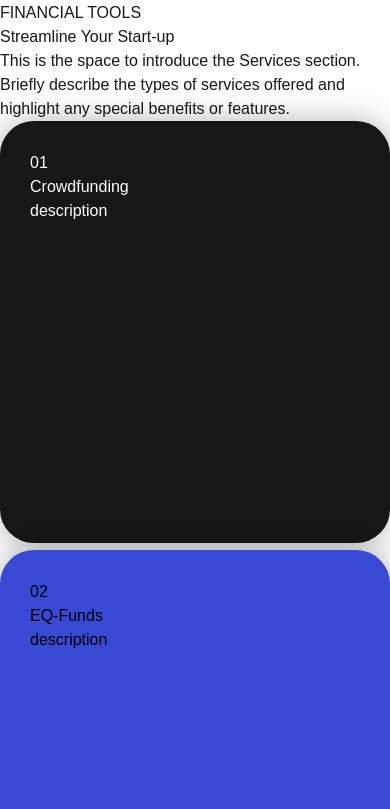
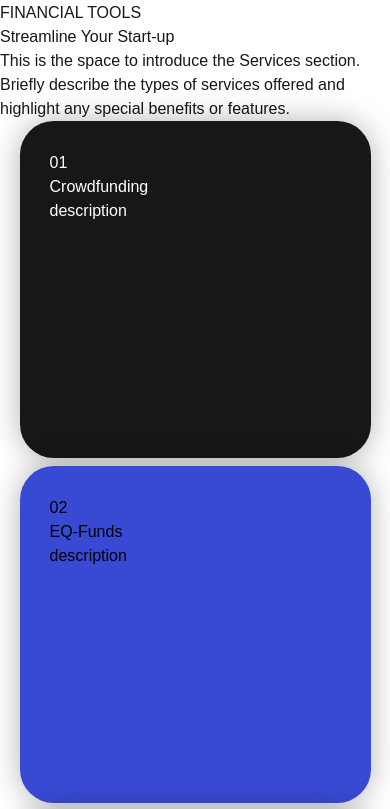
Before and after one commit to om0852/eqvisor, a Next.js app: page / in a window 390 px wide. Shown: the part 760-1569 px from the top of the page. Built offline with nearby package versions, Linux system fonts and the light colour scheme.

Commit message:
finanical responsive done

```diff
--- a/src/app/globals.css
+++ b/src/app/globals.css
@@ -53,11 +53,6 @@ background-color: #0a0a0a;
   margin: 0 auto;
 }
 
-@media screen and (max-width:768px) {
-  .container{
-    width: 100%;
-  }
-}
 #cards{
   list-style: none;
   padding-left: 0;
@@ -85,26 +80,15 @@ background-color: #0a0a0a;
 
 .card{
   position: sticky;
-  top: 20vh;
+  top: 40vh;
   color: black;
   padding-top: calc(var(--index)*var(--cardTopPadding));
 }
 .message{
   padding-top: calc(var(--index));
-position: -webkit-sticky;
+/* position: -webkit-sticky;, */
 }
-#card1 .card-body{
-  background-color: red;
-}
-#card2 .card-body{
-  background-color: rgb(68, 255, 0);
-}
-#card3 .card-body{
-  background-color: rgb(68, 0, 255);
-}
-#card4 .card-body{
-  background-color: rgb(255, 0, 204);
-}
+
 
 
 .card-body{
@@ -112,6 +96,23 @@ position: -webkit-sticky;
   border-radius: 4vh;
   box-shadow: 0 0 30px 0 rgba(0,0,0,0.3);
   height: var(--cardHeight);
+}
+
+@media screen and (max-width:768px) {
+  .container{
+    width: 90%;
+    position: relative;
+    top: 0vh;
+  }
+  #cards{
+    display: flex;
+    flex-direction: column;
+
+  }
+  .card-body{
+    height: 40vh;
+    margin-top: 0vh;
+  }
 }
 .footer-card-body{
   border-radius: none;
--- a/src/components/AboutUs.jsx
+++ b/src/components/AboutUs.jsx
@@ -2,7 +2,7 @@ import React from "react";
 
 const AboutUs = () => {
   return (
-    <div className="w-full h-[auto]">
+    <div className="w-full h-[auto] overflow-hidden">
       <div className="py-[20vh] px-[20vh]">
         <h1 className="text-2xl font-semibold">About Us</h1>
         <p className="text-5xl w-[80%]">
--- a/src/components/AlwaysConnected.jsx
+++ b/src/components/AlwaysConnected.jsx
@@ -20,7 +20,7 @@ const AlwaysConnected = () => {
   ];
 
   return (
-    <div className="w-full h-[auto] py-[15vh]  bg-white">
+    <div className="w-full h-[auto] py-[15vh]  bg-white overflow-hidden">
       <h1 className="px-[10vh] uppercase text-2xl font-semibold">
         Always connected
       </h1>
--- a/src/components/FinancialSection.jsx
+++ b/src/components/FinancialSection.jsx
@@ -21,26 +21,26 @@ const FinancialSection = () => {
   ];
 
   return (
-    <div className="w-full h-[auto] text-black top-rounded bg-white top-[-5vh] pb-[20vh]">
+    <div className="w-full h-[auto] text-black top-rounded bg-white md:top-[-5vh] pb-[20vh]">
       <div className="flex flex-col md:flex-row pt-[20vh]">
-        <div className="w-[70%] md:w-[50%] sticky top-[20vh] h-[auto] pb-10 md:h-[55vh] pl-[50px] flex flex-col justify-start gap-6 md:gap-0 md:justify-between">
+        <div className="w-[70%] sticky top-10 md:w-[50%] h-[auto] md:pb-20 md:h-[55vh] pl-[20px] md:pl-[50px] flex flex-col justify-start gap-6 md:gap-0 md:justify-between">
           <div className="w-full">
             <h1 className="text-xl font-semibold">FINANCIAL TOOLS</h1>
             <p className=" text-xl md:text-[2.7rem] pt-2">Streamline Your Start-up</p>
           </div>
-          <div className="">
-            <p className="w-[100%] md:text-md md:text-xl">
+          <div className=" h-[20vh] ">
+            <p className="w-[100%]  md:text-md md:text-xl">
               This is the space to introduce the Services section. Briefly
               describe the types of services offered and highlight any special
               benefits or features.
             </p>
           </div>
         </div>
-        <div className="container">
+        <div className="container" >
           <ul id="cards" className="text-black">
             {cardData.map((data, index) => (
               <li key={index} className="card" id={`card${index + 1}`}>
-                <div className="card-body flex flex-col justify-between py-[20px] px-20 " style={{
+                <div className="card-body flex flex-col justify-between md:py-[20px] px-20 " style={{
                     background:(index%2==0)?"rgb(23,23,23)":"rgb(56,74,211)",
                     color:(index%2==0)?"white":"black"
                 }}>
--- a/src/components/Footer.jsx
+++ b/src/components/Footer.jsx
@@ -52,7 +52,7 @@ const Footer = () => {
 
   return (
     <>
-      <div className="footer-container bg-purple-400">
+      <div className="footer-container bg-purple-400 overflow-hidden">
         <ul id="footer-cards" className="text-black">
           <li
             className="footer-card w-[100%] rounded-none h-[auto] "
--- a/src/components/ImageContainer.jsx
+++ b/src/components/ImageContainer.jsx
@@ -2,7 +2,7 @@ import React from 'react'
 
 const ImageContainer = () => {
   return (
-    <div className='w-full h-[auto]'>
+    <div className='w-full h-[auto] overflow-hidden'>
       <img src='imagecontainer.jpg' className='w-full object-cover h-[80vh]'/>
     </div>
   )
--- a/src/components/Navbar.jsx
+++ b/src/components/Navbar.jsx
@@ -47,7 +47,7 @@ const Navbar = () => {
     <div
       className={`z-50 navbar ${
         navbar ? "active" : "none"
-      } sticky top-0 left-0 w-full h-[12vh] flex flex-row items-center justify-between px-8 `}
+      } sticky top-0 left-0 w-full h-[12vh] flex flex-row items-center justify-between px-8`}
     >
       {/* mobile navbar */}
       {toggle && (
@@ -78,6 +78,7 @@ const Navbar = () => {
             <ul className="px-10 grid gap-4">
               {navbarMenu.map((data, index) => (
                 <li
+                key={index}
                   className={`${
                     pathname == data.href ? "text-blue-600" : "text-black"
                   } text-2xl font-thin`}
--- a/src/components/QuerySection.jsx
+++ b/src/components/QuerySection.jsx
@@ -23,7 +23,7 @@ const QuerySection = () => {
   ];
 
   return (
-    <div className="w-full bg-stone-300 h-auto py-[10vh] px-[10vh]">
+    <div className="w-full bg-stone-300 h-auto py-[10vh] px-[10vh] overflow-hidden">
       <div className="py-[10vh] h-[70vh]">
         <h1 className="uppercase text-2xl">Why Eqvisor?</h1>
         <p className="w-[80vh] text-5xl">Your Satisfaction is our priority</p>
```
